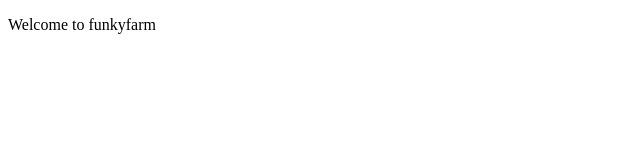
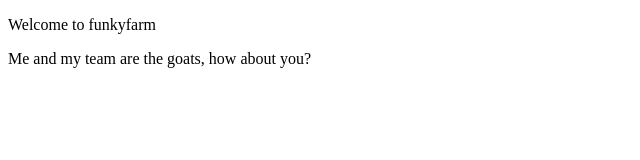
Before and after one commit to Nanbam/funkyfarm, a plain HTML site: page index.html in a window 1280 px wide. Shown: the whole page, without its empty margins (0-640 px from the left). Drawn offline with Linux system fonts and the light colour scheme.

Commit message:
Update index.html
Added new content

```diff
--- a/index.html
+++ b/index.html
@@ -8,5 +8,6 @@
 </head>
 <body>
     <P>Welcome to funkyfarm</P>
+    <p>Me and my team are the goats, how about you?</p>
 </body>
 </html>
```
